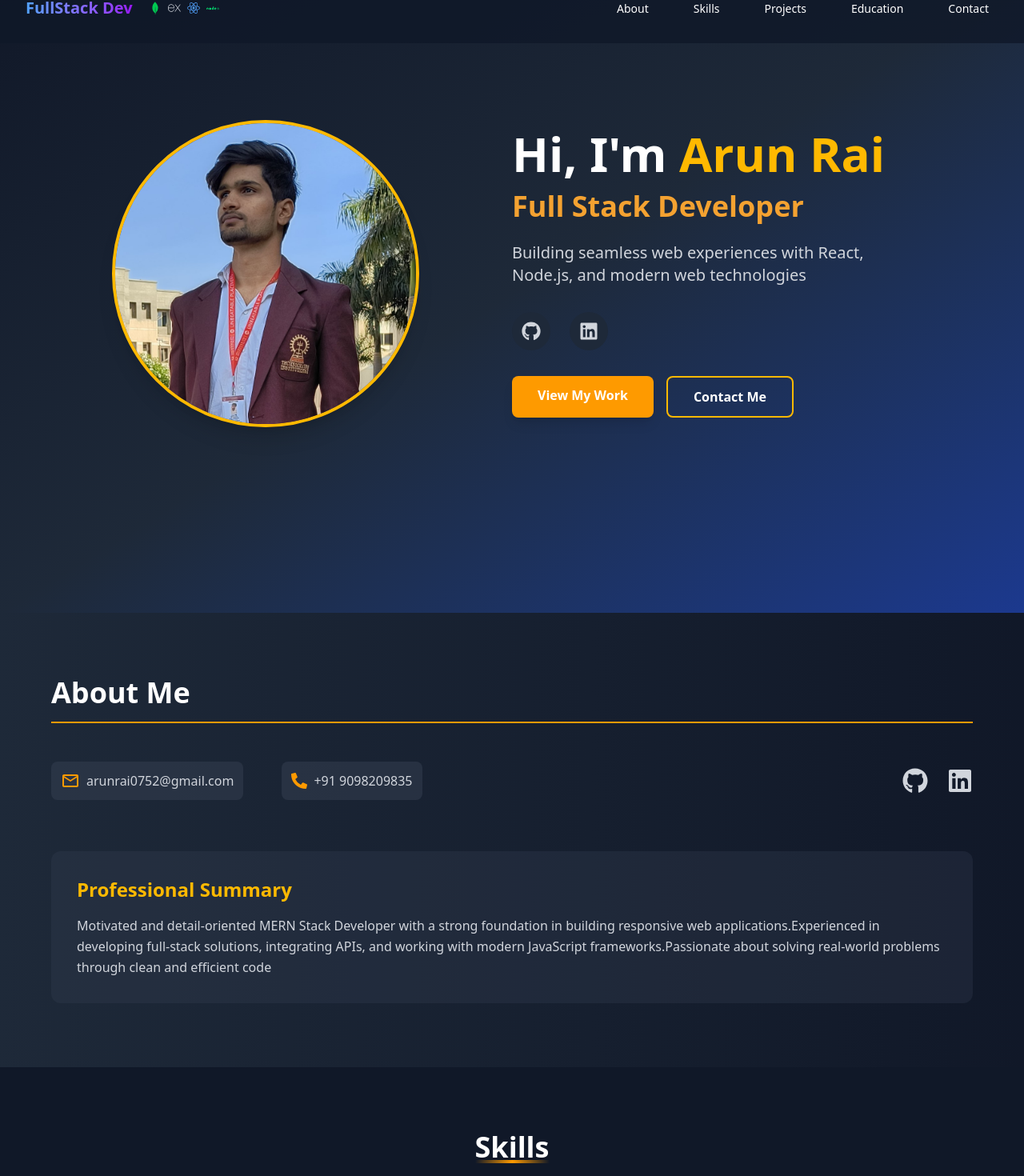
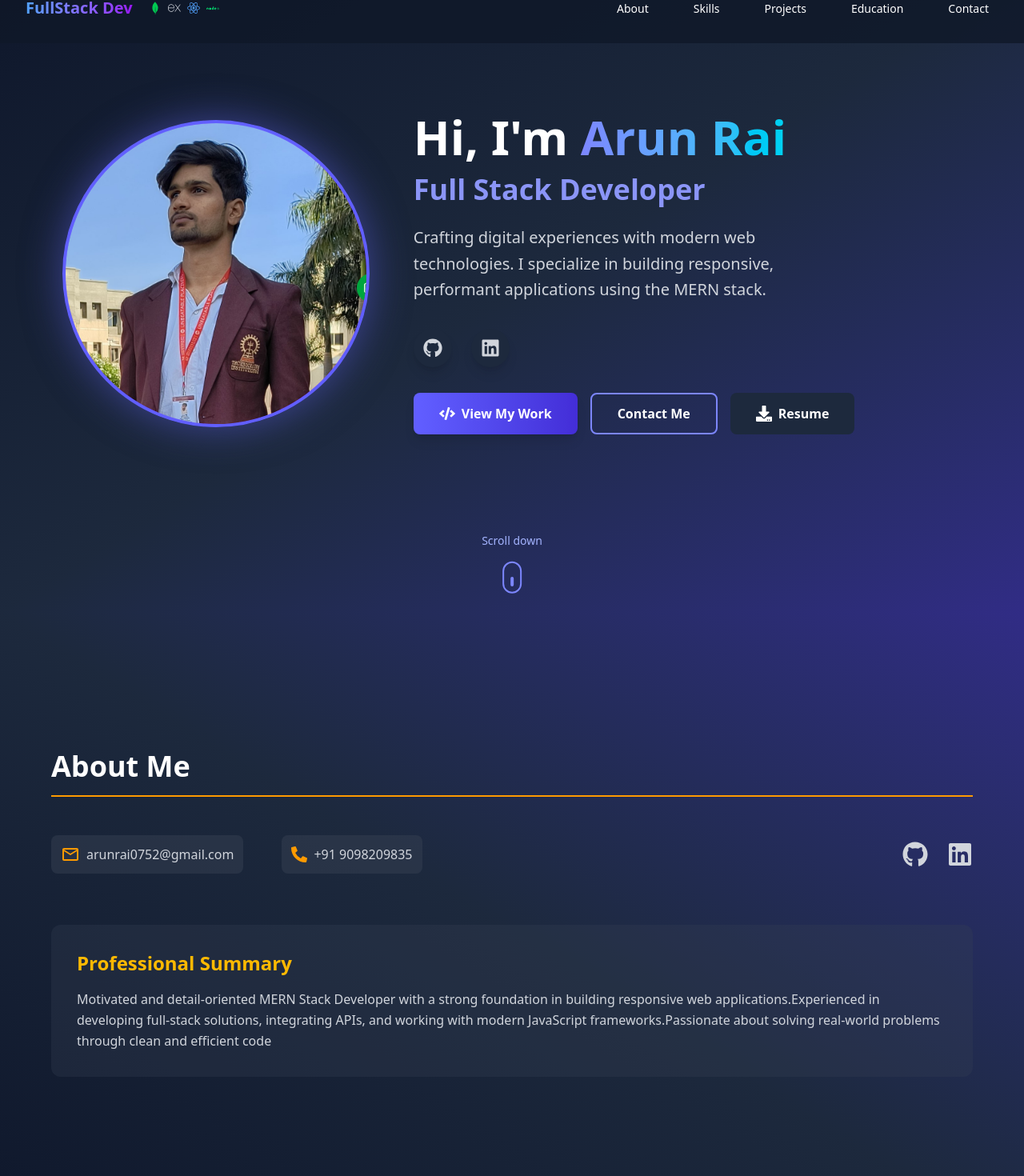
Before and after one commit to Arunrai0752/Portfolio, a React (Vite) app: page / in a window 1280 px wide. Shown: the part 34-1504 px from the top of the page at 80% size. Built offline with nearby package versions, Linux system fonts and the light colour scheme.

Commit message:
Refactor styles and update icons across components for a cohesive design

```diff
--- a/index.html
+++ b/index.html
@@ -2,7 +2,7 @@
 <html lang="en">
   <head>
     <meta charset="UTF-8" />
-    <link rel="icon" type="image/svg+xml" href="/vite.svg" />
+    <link rel="icon" type="image/svg+xml" href="./src/assets/ArunImg.jpg" />
     <meta name="viewport" content="width=device-width, initial-scale=1.0" />
     <title>PortFolio</title>
   </head>
--- a/src/components/About.jsx
+++ b/src/components/About.jsx
@@ -25,7 +25,7 @@ const About = () => {
   return (
     <section
       id="about"
-      className="bg-gradient-to-r from-gray-800 to-gray-900 py-20 px-4"
+      className="relative flex flex-col md:flex-row justify-center items-center w-full min-h-screen bg-gradient-to-tr from-slate-900 via-slate-800 to-indigo-900 px-6 pt-24 md:pt-0 pb-12 overflow-hidden"
     >
       <div className="max-w-6xl mx-auto">
         <motion.h1
--- a/src/components/Contact.jsx
+++ b/src/components/Contact.jsx
@@ -75,7 +75,9 @@ const Contact = () => {
   };
 
   return (
-    <section id="contact" className="bg-gradient-to-br from-gray-800 to-gray-900 py-20 px-4">
+
+
+    <section id="contact" className=" bg-gradient-to-tr from-slate-900 via-slate-800 to-indigo-900  py-20 px-4">
       <div className="max-w-6xl mx-auto">
         <motion.h1
           className="text-4xl font-bold text-white pb-4 border-b-2 border-amber-500 mb-12"
--- a/src/components/Education.jsx
+++ b/src/components/Education.jsx
@@ -74,11 +74,11 @@ const Education = () => {
   };
 
   return (
-    <section id="education" className="bg-gray-100 py-20 px-4">
+    <section id="education"       className=" bg-gradient-to-br from-slate-900 via-slate-800 to-indigo-900  py-20 px-4">
       <div className="max-w-6xl mx-auto">
         {/* Education Section */}
         <motion.h1
-          className="text-4xl font-bold text-gray-800 pb-4 border-b-2 border-amber-500 mb-12"
+          className="text-4xl font-bold text-white pb-4 border-b-2 border-amber-500 mb-12"
           initial={{ x: -50, opacity: 0 }}
           whileInView={{ x: 0, opacity: 1 }}
           viewport={{ once: true }}
--- a/src/components/Hero.jsx
+++ b/src/components/Hero.jsx
@@ -1,6 +1,7 @@
 import React from "react";
 import { motion } from "framer-motion";
-import { FaGithub, FaLinkedin, FaTwitter, FaCode, FaServer } from "react-icons/fa";
+import { FaGithub, FaLinkedin, FaTwitter, FaCode, FaServer, FaDownload } from "react-icons/fa";
+import { SiJavascript, SiReact, SiNodedotjs, SiMongodb, SiExpress } from "react-icons/si";
 import Arunimg from "../assets/ArunImg.jpg";
 
 const Hero = () => {
@@ -39,7 +40,7 @@ const Hero = () => {
     },
     hover: {
       scale: 1.03,
-      boxShadow: "0 20px 25px -5px rgba(0, 0, 0, 0.3)",
+      boxShadow: "0 20px 25px -5px rgba(99, 102, 241, 0.4), 0 10px 10px -5px rgba(99, 102, 241, 0.2)",
       transition: { duration: 0.3 }
     }
   };
@@ -58,14 +59,35 @@ const Hero = () => {
     }
   };
 
+  const techIconVariants = {
+    hidden: { opacity: 0, scale: 0 },
+    visible: (i) => ({
+      opacity: 1,
+      scale: 1,
+      transition: {
+        delay: i * 0.1,
+        type: "spring",
+        stiffness: 100,
+        damping: 10
+      }
+    }),
+    hover: {
+      scale: 1.2,
+      color: "#6366f1",
+      transition: { duration: 0.2 }
+    }
+  };
+
   return (
     <section
       id="home"
-      className="flex flex-col md:flex-row justify-center items-center w-full min-h-screen bg-gradient-to-br from-gray-900 via-gray-800 to-blue-900 px-6 pt-24 md:pt-0 pb-12"
+      className="relative flex flex-col md:flex-row justify-center items-center w-full min-h-screen bg-gradient-to-br from-slate-900 via-slate-800 to-indigo-900 px-6 pt-24 md:pt-0 pb-12 overflow-hidden"
     >
+
+
       {/* Left Side - Image with Animation */}
       <motion.div
-        className="w-full md:w-1/2 flex justify-center items-center mb-12 md:mb-0"
+        className="w-full md:w-2/5 flex justify-center items-center mb-12 md:mb-0 relative"
         initial="hidden"
         animate="visible"
         variants={container}
@@ -73,7 +95,8 @@ const Hero = () => {
         <motion.div
           variants={imageVariants}
           whileHover="hover"
-          className="relative w-64 h-64 md:w-80 md:h-80 lg:w-96 lg:h-96 rounded-full overflow-hidden border-4 border-amber-400 bg-gray-700 shadow-xl"
+          className="relative w-64 h-64 md:w-80 md:h-80 lg:w-96 lg:h-96 rounded-full overflow-hidden border-4 border-indigo-500 bg-gradient-to-r from-indigo-600 to-purple-600 shadow-2xl"
+          style={{ boxShadow: "0 0 50px rgba(99, 102, 241, 0.5)" }}
         >
           {/* Profile Image */}
           <img
@@ -82,12 +105,39 @@ const Hero = () => {
             className="w-full h-full object-cover"
           />
 
+          {/* Floating tech badges around the image */}
+          <motion.div
+            className="absolute -top-2 -right-2 bg-indigo-600 text-white p-2 rounded-full shadow-lg"
+            variants={techIconVariants}
+            custom={0}
+            whileHover="hover"
+          >
+            <SiReact size={20} />
+          </motion.div>
+
+          <motion.div
+            className="absolute -bottom-2 -left-2 bg-yellow-500 text-black p-2 rounded-full shadow-lg"
+            variants={techIconVariants}
+            custom={1}
+            whileHover="hover"
+          >
+            <SiJavascript size={20} />
+          </motion.div>
+
+          <motion.div
+            className="absolute top-1/2 -right-6 bg-green-600 text-white p-2 rounded-full shadow-lg"
+            variants={techIconVariants}
+            custom={2}
+            whileHover="hover"
+          >
+            <SiNodedotjs size={20} />
+          </motion.div>
         </motion.div>
       </motion.div>
 
       {/* Right Side - Text Content */}
       <motion.div
-        className="w-full md:w-1/2 text-center md:text-left"
+        className="w-full md:w-3/5 text-center md:text-left z-10"
         initial="hidden"
         animate="visible"
         variants={container}
@@ -97,7 +147,7 @@ const Hero = () => {
             className="text-4xl md:text-5xl lg:text-6xl font-bold text-white mb-4"
             whileHover={{ scale: 1.02 }}
           >
-            Hi, I'm <span className="text-amber-400">Arun Rai</span>
+            Hi, I'm <span className="text-transparent bg-clip-text bg-gradient-to-r from-indigo-400 to-cyan-400">Arun Rai</span>
           </motion.h1>
         </motion.div>
 
@@ -105,7 +155,7 @@ const Hero = () => {
           <motion.h2
             className="text-2xl md:text-3xl lg:text-4xl font-semibold text-gray-200 mb-6"
             animate={{
-              color: ["#e5e7eb", "#f59e0b", "#e5e7eb"],
+              color: ["#e5e7eb", "#818cf8", "#e5e7eb"],
             }}
             transition={{
               duration: 4,
@@ -119,12 +169,15 @@ const Hero = () => {
 
         <motion.div variants={item}>
           <motion.p
-            className="text-lg md:text-xl text-gray-300 mb-8 max-w-lg mx-auto md:mx-0"
+            className="text-lg md:text-xl text-gray-300 mb-8 max-w-lg mx-auto md:mx-0 leading-relaxed"
             whileHover={{ scale: 1.01 }}
           >
-            Building seamless web experiences with React, Node.js, and modern web technologies
+            Crafting digital experiences with modern web technologies.
+            I specialize in building responsive, performant applications using the MERN stack.
           </motion.p>
         </motion.div>
+
+
 
         <motion.div
           className="flex justify-center md:justify-start space-x-6 mb-8"
@@ -135,10 +188,11 @@ const Hero = () => {
             href="https://github.com/Arunrai0752"
             target="_blank"
             rel="noopener noreferrer"
-            className="text-gray-300 hover:text-white bg-gray-800 p-3 rounded-full"
+            className="text-gray-300 hover:text-white bg-slate-800 p-3 rounded-full shadow-lg"
             whileHover={{
               scale: 1.2,
-              backgroundColor: "#1f2937"
+              backgroundColor: "#6366f1",
+              boxShadow: "0 0 15px rgba(99, 102, 241, 0.7)"
             }}
             whileTap={{ scale: 0.9 }}
           >
@@ -148,10 +202,11 @@ const Hero = () => {
             href="https://www.linkedin.com/in/arun-fullstack/"
             target="_blank"
             rel="noopener noreferrer"
-            className="text-gray-300 hover:text-white bg-gray-800 p-3 rounded-full"
+            className="text-gray-300 hover:text-white bg-slate-800 p-3 rounded-full shadow-lg"
             whileHover={{
               scale: 1.2,
-              backgroundColor: "#0a66c2"
+              backgroundColor: "#0a66c2",
+              boxShadow: "0 0 15px rgba(10, 102, 194, 0.7)"
             }}
             whileTap={{ scale: 0.9 }}
           >
@@ -166,28 +221,62 @@ const Hero = () => {
         >
           <motion.a
             href="#projects"
-            className="px-8 py-3 bg-amber-500 text-white font-semibold rounded-lg shadow-lg text-center"
+            className="px-8 py-3 bg-gradient-to-r from-indigo-500 to-indigo-700 text-white font-semibold rounded-lg shadow-lg text-center flex items-center justify-center gap-2"
             whileHover={{
               scale: 1.05,
-              backgroundColor: "#f59e0b",
-              boxShadow: "0 10px 15px -3px rgba(245, 158, 11, 0.3)"
+              boxShadow: "0 10px 25px -3px rgba(99, 102, 241, 0.5)"
             }}
             whileTap={{ scale: 0.95 }}
           >
+            <FaCode className="h-5 w-5" />
             View My Work
           </motion.a>
           <motion.a
             href="#contact"
-            className="px-8 py-3 border-2 border-amber-400 text-white font-semibold rounded-lg text-center"
+            className="px-8 py-3 border-2 border-indigo-400 text-white font-semibold rounded-lg text-center flex items-center justify-center gap-2"
             whileHover={{
               scale: 1.05,
-              backgroundColor: "rgba(245, 158, 11, 0.1)",
-              boxShadow: "0 10px 15px -3px rgba(245, 158, 11, 0.2)"
+              backgroundColor: "rgba(99, 102, 241, 0.1)",
+              boxShadow: "0 10px 15px -3px rgba(99, 102, 241, 0.2)"
             }}
             whileTap={{ scale: 0.95 }}
           >
             Contact Me
           </motion.a>
+          <motion.a
+            href="Arun_FullStackDev _Resume.pdf"
+            className="px-8 py-3 bg-slate-800 text-white font-semibold rounded-lg text-center flex items-center justify-center gap-2"
+            whileHover={{
+              scale: 1.05,
+              backgroundColor: "rgba(30, 41, 59, 0.8)",
+              boxShadow: "0 10px 15px -3px rgba(15, 23, 42, 0.3)"
+            }}
+            whileTap={{ scale: 0.95 }}
+          >
+            <FaDownload className="h-5 w-5" />
+            Resume
+          </motion.a>
+        </motion.div>
+      </motion.div>
+
+      <motion.div
+        className="absolute bottom-8 left-1/2 transform -translate-x-1/2 flex flex-col items-center text-indigo-300"
+        initial={{ opacity: 0 }}
+        animate={{ opacity: 1 }}
+        transition={{ delay: 1.5 }}
+      >
+        <span className="text-sm mb-2">Scroll down</span>
+        <motion.div
+          animate={{ y: [0, 10, 0] }}
+          transition={{ duration: 1.5, repeat: Infinity }}
+        >
+          <div className="w-6 h-10 border-2 border-indigo-400 rounded-full flex justify-center">
+            <motion.div
+              className="w-1 h-3 bg-indigo-400 rounded-full mt-2"
+              animate={{ y: [0, 12, 0] }}
+              transition={{ duration: 1.5, repeat: Infinity }}
+            />
+          </div>
         </motion.div>
       </motion.div>
     </section>
--- a/src/components/Projects.jsx
+++ b/src/components/Projects.jsx
@@ -169,7 +169,7 @@ const Projects = () => {
   };
 
   return (
-    <section id="projects" className="bg-gray-900 py-20 px-4">
+    <section id="projects" className=" bg-gradient-to-br from-slate-900 via-slate-800 to-indigo-900   py-20 px-4">
       <div className="max-w-6xl mx-auto">
         <motion.h1
           className="text-4xl font-bold text-white pb-4 border-b-2 border-amber-500 mb-12"
--- a/src/components/Skills.jsx
+++ b/src/components/Skills.jsx
@@ -44,19 +44,18 @@ const Skills = () => {
   };
 
   return (
-  <section id="skills" className="bg-gray-900 py-20 px-4 overflow-x-hidden">
+    <section id="skills" className="relative flex flex-col md:flex-row justify-center items-center w-full min-h-screen bg-gradient-to-br from-slate-900 via-slate-800 to-indigo-900 px-6 pt-24 md:pt-0 pb-12 overflow-hidden"
+    >
       <div className="max-w-6xl mx-auto">
         <motion.h1
-          className="text-4xl font-bold text-white pb-4 mb-12 text-center relative"
-          initial={{ opacity: 0 }}
-          whileInView={{ opacity: 1 }}
+          className="text-4xl font-bold text-white pb-4 border-b-2 border-amber-500 mb-12"
+          initial={{ x: -50, opacity: 0 }}
+          whileInView={{ x: 0, opacity: 1 }}
           viewport={{ once: true }}
         >
-          <span className="relative inline-block">
-            Skills
-            <span className="absolute bottom-0 left-0 w-full h-1 bg-gradient-to-r from-transparent via-amber-500 to-transparent"></span>
-          </span>
+          Skills
         </motion.h1>
+
 
         <motion.div
           variants={container}
```
